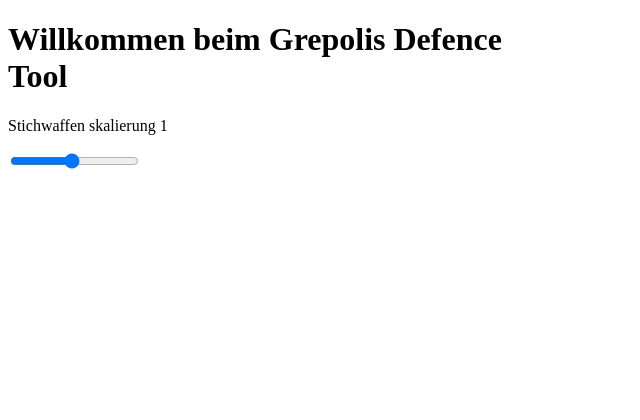
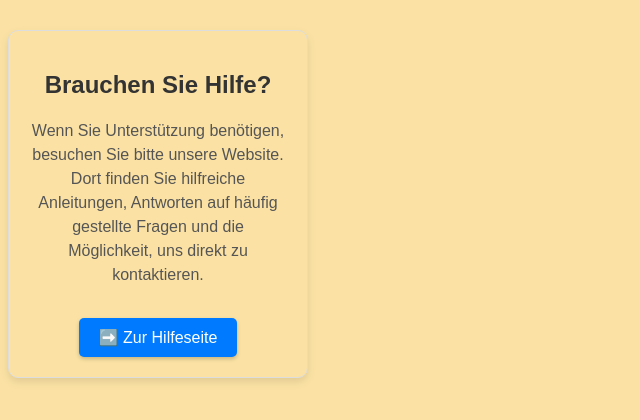
Before and after one commit to eugen252009/grepolis_defence_tool, a browser extension: page html/hello.html in a window 1280 px wide. Shown: the whole page, without its empty margins (0-640 px from the left). Drawn offline with Linux system fonts and the light colour scheme.

Commit message:
changed the hello.html

```diff
--- a/html/hello.html
+++ b/html/hello.html
@@ -1,25 +1,51 @@
 <!DOCTYPE html>
-<html>
+<html lang="en">
 
 <head>
+	<meta charset="UTF-8">
+	<meta name="viewport" content="width=device-width, initial-scale=1">
+	<title>Hilfe</title>
 	<style>
 		body {
-			width: 500px;
+			width: 300px;
 		}
 	</style>
 </head>
 
-<body>
-	<h1>Willkommen beim Grepolis Defence Tool</h1>
-	<label for="defence">
-		<p>Stichwaffen skalierung
-			<span class="stabbing_weapon_scaling_value">1</span>
+<body style="background-color:#fbe2a4;">
+	<div style="
+    font-family: Arial, sans-serif;
+    text-align: center;
+    margin-top: 30px;
+    padding: 20px;
+    border: 1px solid #ddd;
+    border-radius: 10px;
+    box-shadow: 0 4px 8px rgba(0, 0, 0, 0.1);
+    max-width: 400px;
+    margin: 30px auto;
+    background-color: #fbe2a4;
+">
+		<h2 style="color: #333;">Brauchen Sie Hilfe?</h2>
+		<p style="color: #555; font-size: 16px; line-height: 1.5;">
+			Wenn Sie Unterstützung benötigen, besuchen Sie bitte unsere Website.
+			Dort finden Sie hilfreiche Anleitungen, Antworten auf häufig gestellte Fragen
+			und die Möglichkeit, uns direkt zu kontaktieren.
 		</p>
-		<input type="range" name="defence" value="1" max="2" min="0.1" step="0.1" id="stabbing_weapon_scaling">
-	</label>
-
-
-	<script src="../scripts/popup.js"></script>
+		<a href="https://example.com" target="_blank" style="
+            display: inline-block;
+            margin-top: 15px;
+            padding: 10px 20px;
+            background-color: #007BFF;
+            color: white;
+            text-decoration: none;
+            font-size: 16px;
+            border-radius: 5px;
+            box-shadow: 0 2px 4px rgba(0, 0, 0, 0.2);
+        " onmouseover="this.style.backgroundColor='#0056b3'; this.style.boxShadow='0 4px 6px rgba(0, 0, 0, 0.2)';"
+			onmouseout="this.style.backgroundColor='#007BFF'; this.style.boxShadow='0 2px 4px rgba(0, 0, 0, 0.2)';">
+			➡️ Zur Hilfeseite
+		</a>
+	</div>
 </body>
 
 </html>
```
Also changed, not shown: scripts/inject.js (+5 -2 lines).
